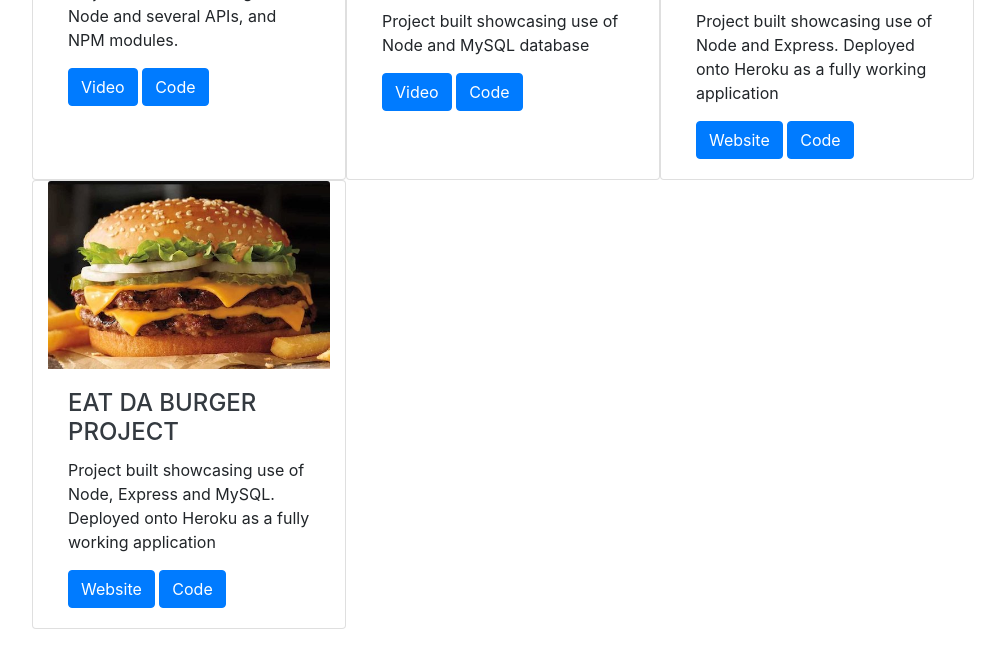
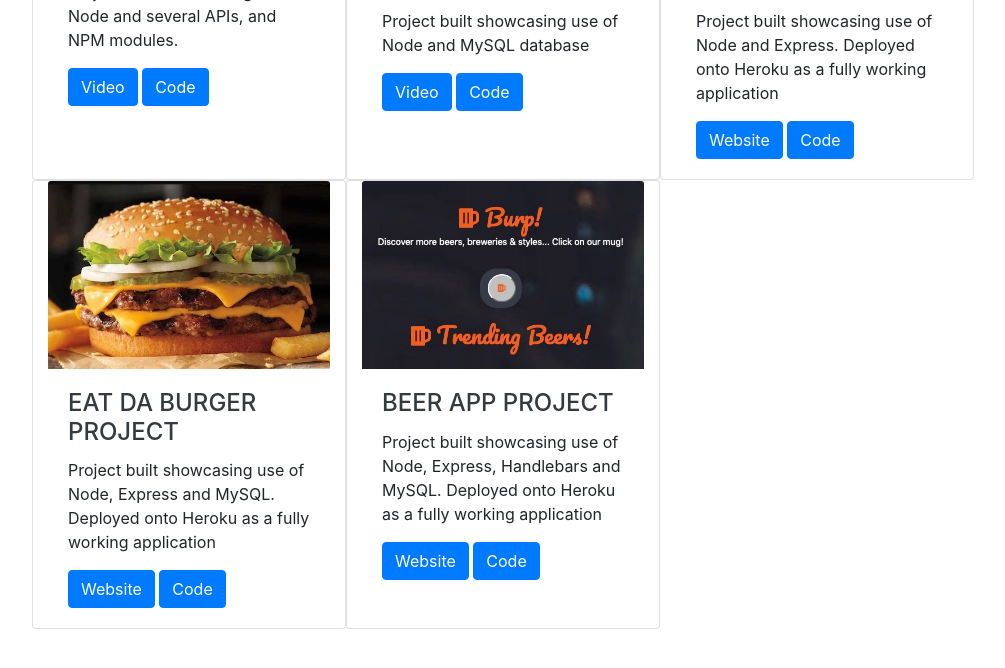
Before and after one commit to jbribiesca/UpdatedPortfolio, a website with bundled scripts: page index.html in a window 1280 px wide. Shown: the part 2404-3072 px from the top of the page, without its empty margins (273-1278 px from the left). Built offline with nearby package versions, Linux system fonts and the light colour scheme; a web font is replaced by a local one.

Commit message:
added project

```diff
--- a/index.html
+++ b/index.html
@@ -207,6 +207,16 @@
             </div>
           </div>
 
+          <div class="card col-lg-4 col-md-4 col-sm-4 col-xs-12" style="width: 500px">
+            <img class="card-img-top" src="img/burpbeer.jpg" alt="Beer App">
+            <div class="card-body">
+              <h4 class="card-title">Beer App Project</h4>
+              <p class="card-text">Project built showcasing use of Node, Express, Handlebars and MySQL. Deployed onto Heroku as a fully working application</p>
+              <a href="https://burp-beer-app.herokuapp.com" target="_blank" class="btn btn-primary">Website</a>
+              <a href="https://github.com/jbribiesca/BeerApp" target="_blank" class="btn btn-primary">Code</a>
+            </div>
+          </div>
+
         </div>
       </div>
     </section>
```
Also changed, not shown: img/burpbeer.jpg (added).
